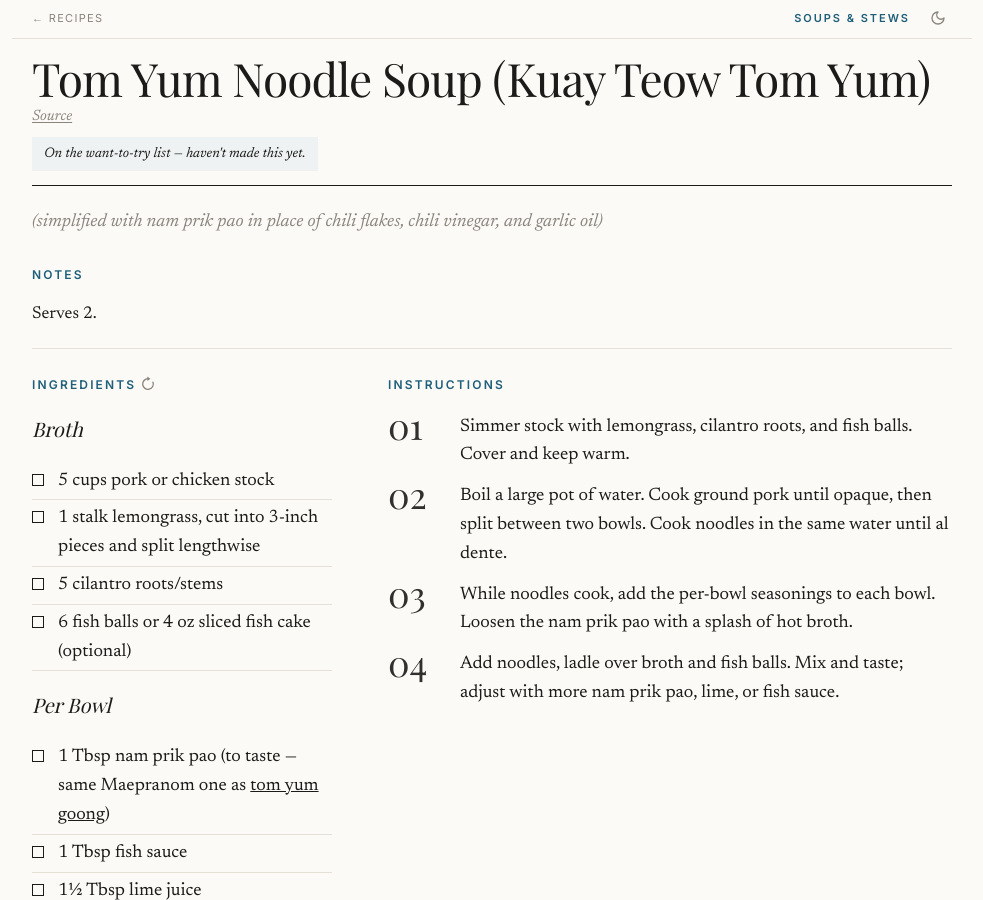
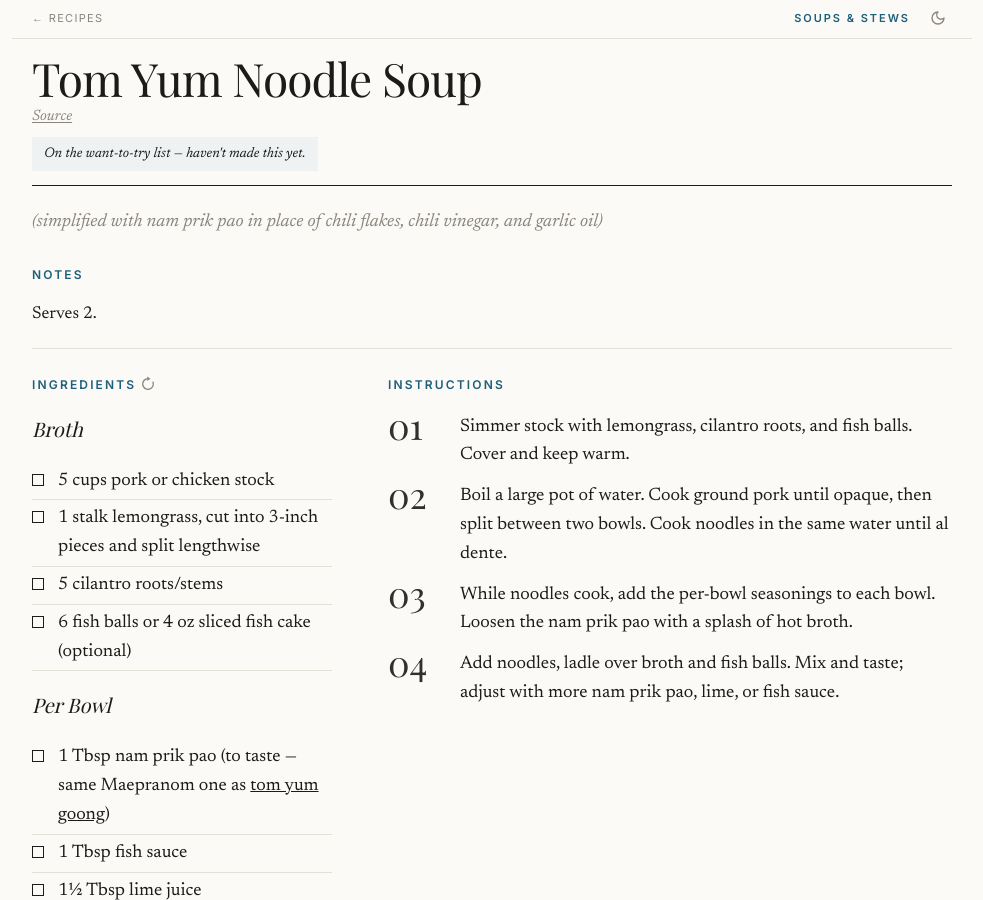
Before and after one commit to DarrenTsung/recipes, a Jekyll site: the page built from _recipes/tom_yum_noodle_soup.md, in a window 1280 px wide and 900 px high. Shown: the whole window, without its empty margins (48-1031 px from the left). Built offline with Jekyll 4.4.1, drawn with Linux system fonts in a browser that asks for light colours; some web fonts are replaced.

Commit message:
recipes: shorten tom yum noodle soup title
Co-Authored-By: Claude Opus 5.5 (1M context) <noreply@anthropic.com>
Claude-Session: https://claude.ai/code/session_01KtRTNiSfHD6DJYGyUo7VZo

```diff
--- a/_recipes/tom_yum_noodle_soup.md
+++ b/_recipes/tom_yum_noodle_soup.md
@@ -1,5 +1,5 @@
 ---
-title: Tom Yum Noodle Soup (Kuay Teow Tom Yum)
+title: Tom Yum Noodle Soup
 category: Soups & Stews
 want_to_try: true
 ---
```
